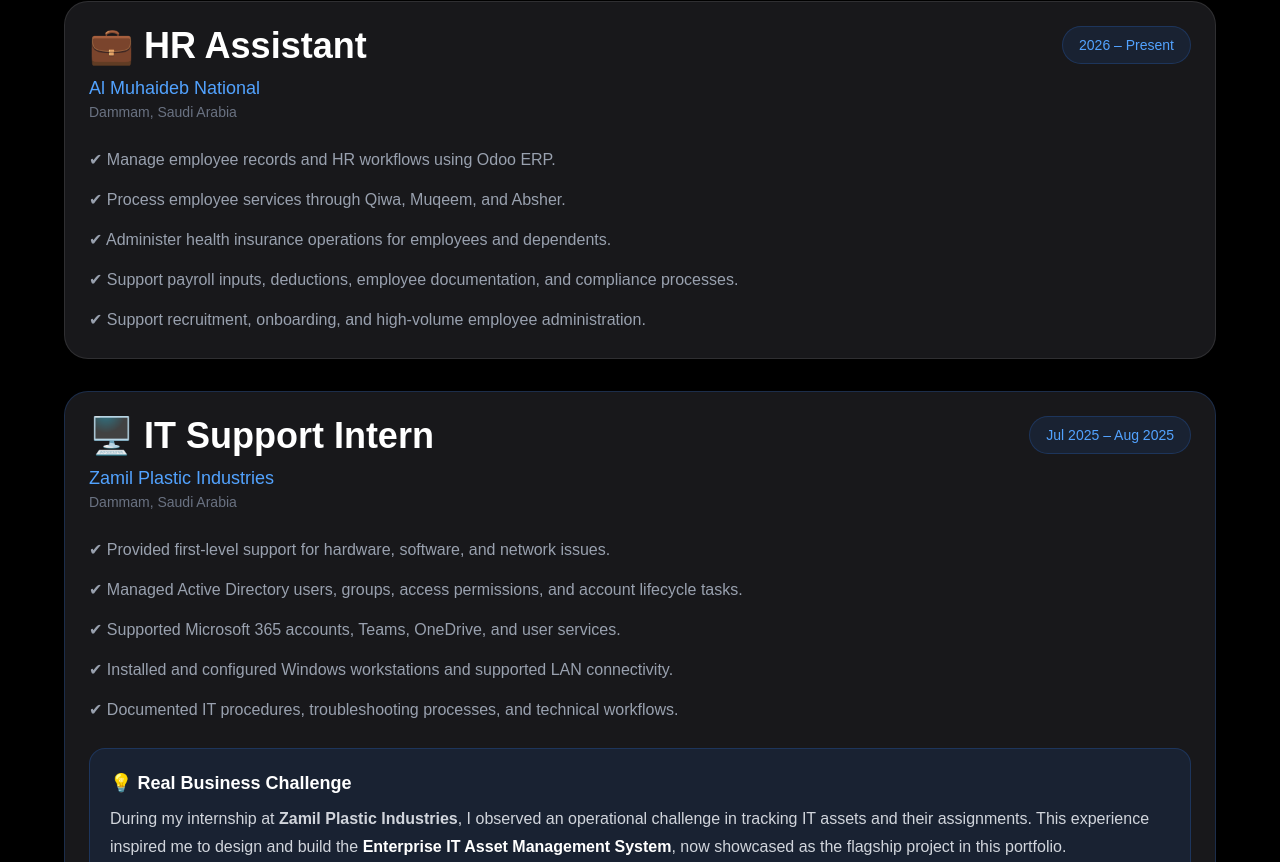
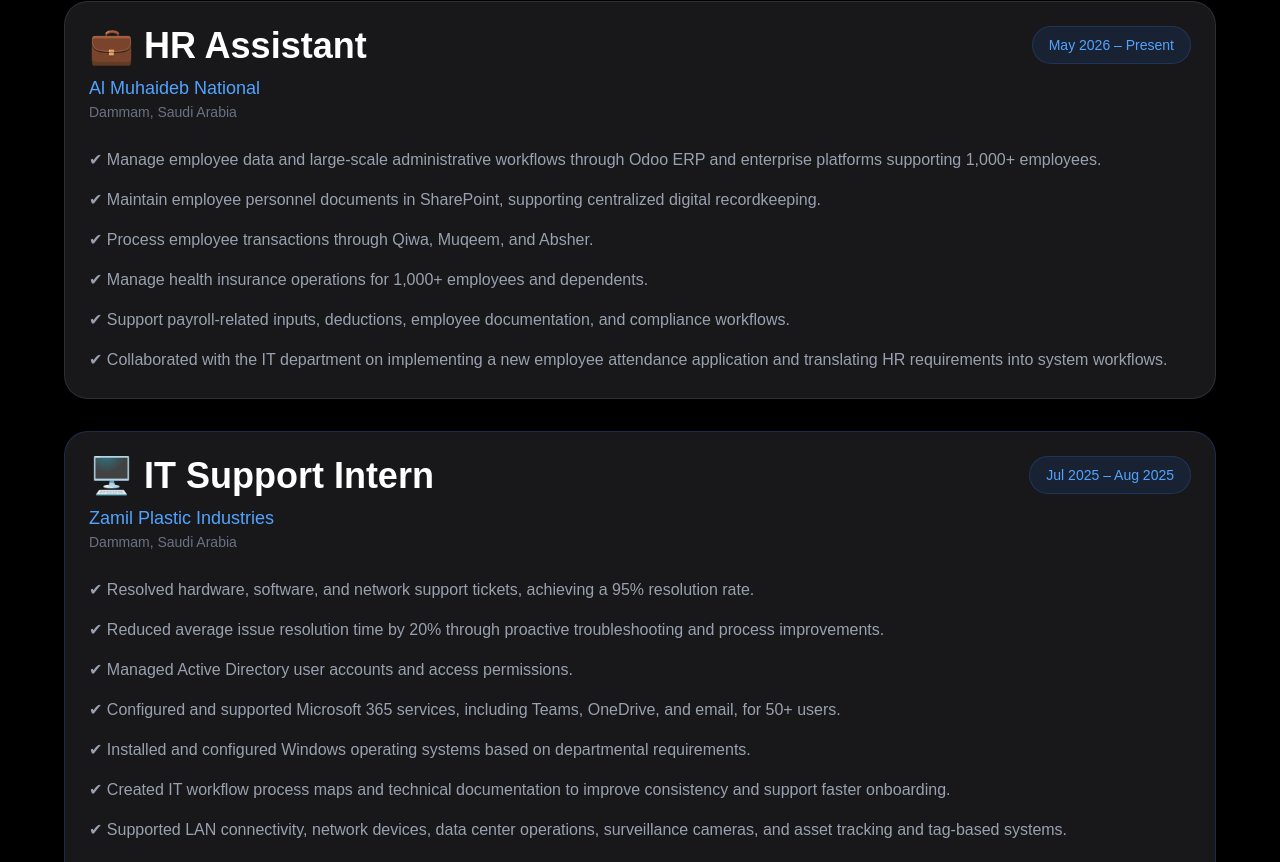
Before and after one commit to 1shahadalghamdi-cmyk/shahad-enterprise-it-system, a Next.js app: page / in a window 1280 px wide. Shown: the part 3678-4540 px from the top of the page. Built offline with nearby package versions, Linux system fonts and the light colour scheme.

Commit message:
update experience section

```diff
--- a/app/components/Experience.tsx
+++ b/app/components/Experience.tsx
@@ -32,29 +32,41 @@
               </div>
 
               <span className="h-fit rounded-full border border-blue-500/20 bg-blue-500/10 px-4 py-2 text-sm font-medium text-blue-400">
-                2026 – Present
+                May 2026 – Present
               </span>
             </div>
 
             <ul className="mt-6 space-y-3 leading-7 text-gray-400">
               <li>
-                ✔ Manage employee records and HR workflows using Odoo ERP.
+                ✔ Manage employee data and large-scale administrative workflows
+                through Odoo ERP and enterprise platforms supporting 1,000+
+                employees.
               </li>
 
               <li>
-                ✔ Process employee services through Qiwa, Muqeem, and Absher.
+                ✔ Maintain employee personnel documents in SharePoint,
+                supporting centralized digital recordkeeping.
               </li>
 
               <li>
-                ✔ Administer health insurance operations for employees and dependents.
+                ✔ Process employee transactions through Qiwa, Muqeem, and
+                Absher.
               </li>
 
               <li>
-                ✔ Support payroll inputs, deductions, employee documentation, and compliance processes.
+                ✔ Manage health insurance operations for 1,000+ employees and
+                dependents.
               </li>
 
               <li>
-                ✔ Support recruitment, onboarding, and high-volume employee administration.
+                ✔ Support payroll-related inputs, deductions, employee
+                documentation, and compliance workflows.
+              </li>
+
+              <li>
+                ✔ Collaborated with the IT department on implementing a new
+                employee attendance application and translating HR requirements
+                into system workflows.
               </li>
             </ul>
           </div>
@@ -83,24 +95,39 @@
 
             <ul className="mt-6 space-y-3 leading-7 text-gray-400">
               <li>
-                ✔ Provided first-level support for hardware, software, and network issues.
+                ✔ Resolved hardware, software, and network support tickets,
+                achieving a 95% resolution rate.
               </li>
 
               <li>
-                ✔ Managed Active Directory users, groups, access permissions, and account lifecycle tasks.
+                ✔ Reduced average issue resolution time by 20% through
+                proactive troubleshooting and process improvements.
               </li>
 
               <li>
-                ✔ Supported Microsoft 365 accounts, Teams, OneDrive, and user services.
+                ✔ Managed Active Directory user accounts and access permissions.
               </li>
 
               <li>
-                ✔ Installed and configured Windows workstations and supported LAN connectivity.
+                ✔ Configured and supported Microsoft 365 services, including
+                Teams, OneDrive, and email, for 50+ users.
               </li>
 
               <li>
-                ✔ Documented IT procedures, troubleshooting processes, and technical workflows.
+                ✔ Installed and configured Windows operating systems based on
+                departmental requirements.
               </li>
+
+              <li>
+                ✔ Created IT workflow process maps and technical documentation
+                to improve consistency and support faster onboarding.
+              </li>
+
+              <li>
+  ✔ Supported LAN connectivity, network devices, data center operations,
+  surveillance cameras, and asset tracking and tag-based systems.
+</li>
+
             </ul>
 
             <div className="mt-6 rounded-2xl border border-blue-500/20 bg-blue-500/10 p-5">
@@ -110,12 +137,11 @@
 
               <p className="leading-7 text-gray-300">
                 During my internship at{" "}
-                <strong>Zamil Plastic Industries</strong>, I observed an
-                operational challenge in tracking IT assets and their
-                assignments. This experience inspired me to design and build
-                the{" "}
+                <strong>Zamil Plastic Industries</strong>, I identified a real
+                operational challenge related to IT asset tracking and employee
+                assignments. This experience inspired me to design and build the{" "}
                 <span className="font-semibold text-white">
-                  Enterprise IT Asset Management System
+                  Enterprise IT Asset Management & Helpdesk System
                 </span>
                 , now showcased as the flagship project in this portfolio.
               </p>
```
